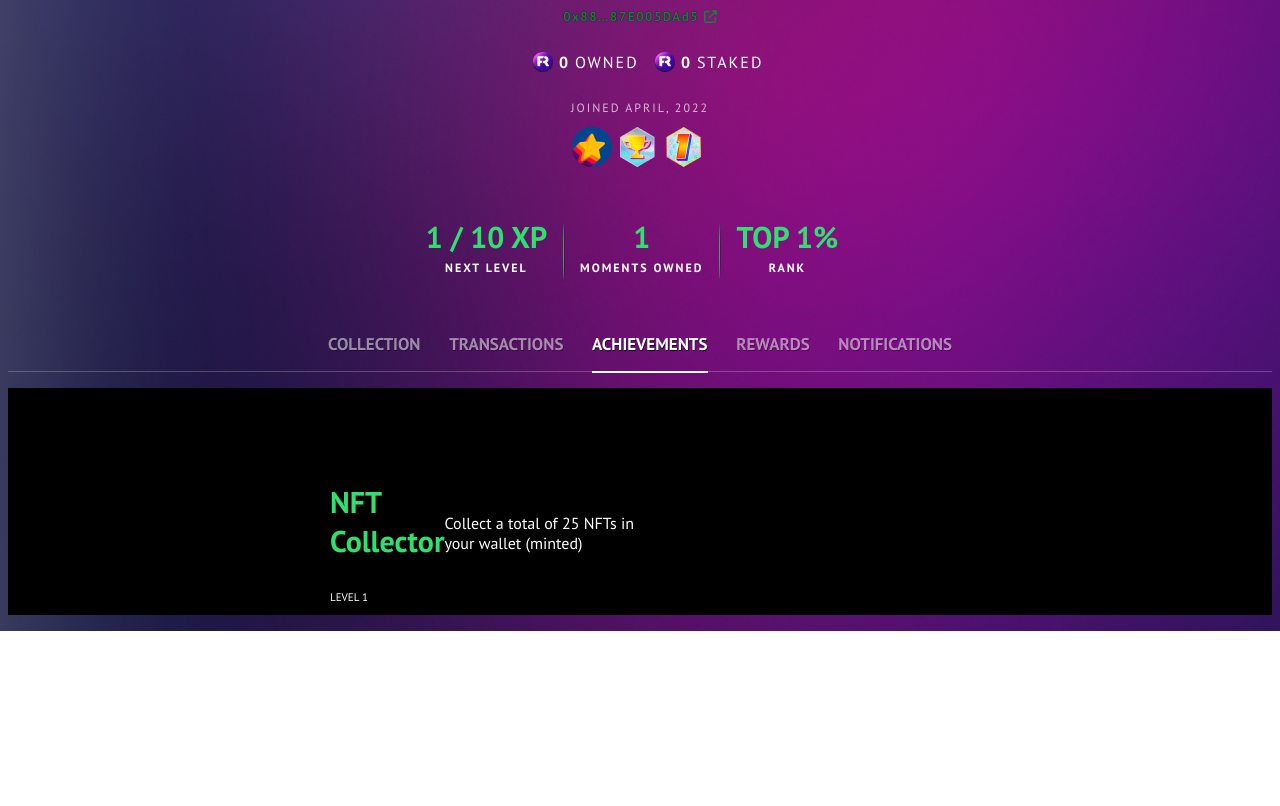
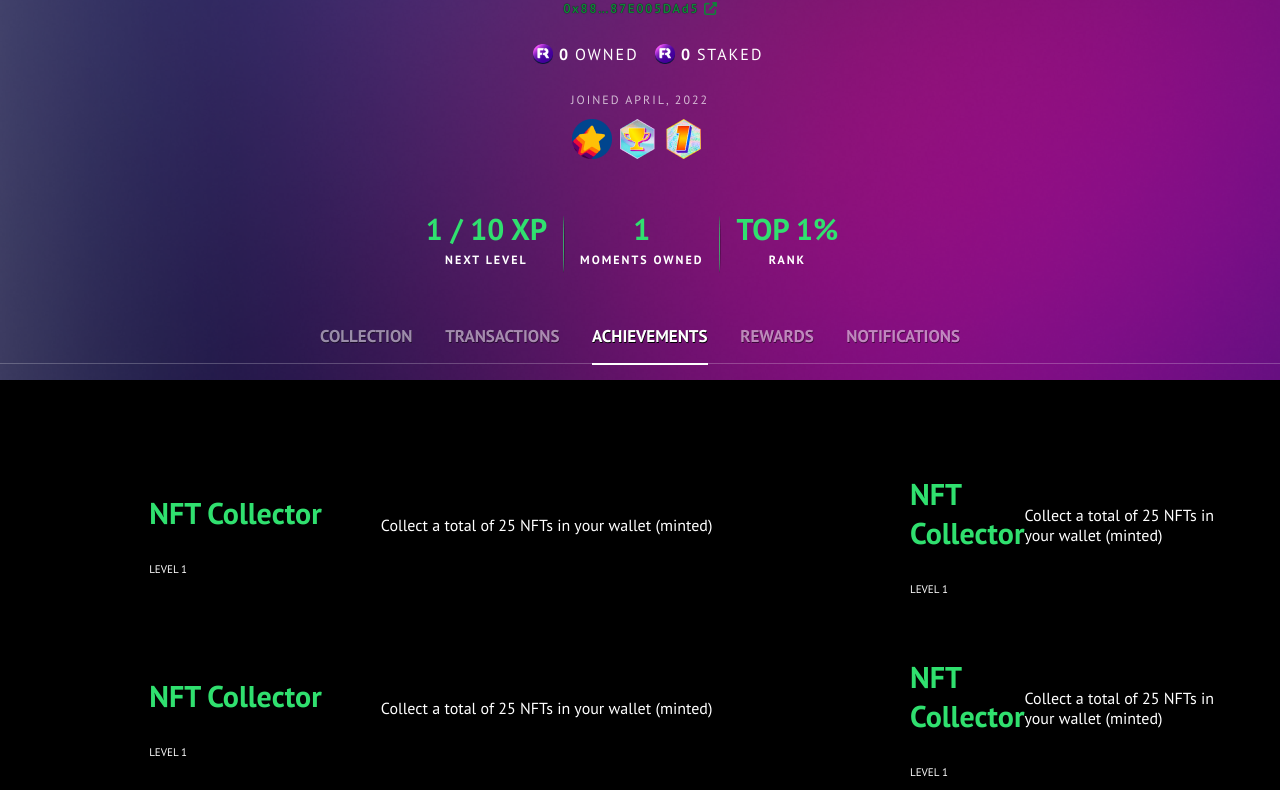
Before and after one commit to jreis13/userprofile, a React (Create React App) app: page / in a window 1280 px wide. Shown: the part 637-1443 px from the top of the page. Before the commit the page ends 1268 px from the top, so only its background shows below. Built offline with nearby package versions, Linux system fonts and the light colour scheme.

Commit message:
small fixes

```diff
--- a/src/App.scss
+++ b/src/App.scss
@@ -1,8 +1,14 @@
 @import url("https://fonts.googleapis.com/css2?family=PT+Sans:wght@400;700&display=swap");
 
 body {
+  margin: 0;
+  padding: 0;
+}
+
+.App {
   font-family: "PT Sans", sans-serif;
   background: url(./assets/bg-app.png);
   background-repeat: no-repeat;
   background-size: cover;
+  width: 100%;
 }
--- a/src/components/Main/ProfileInformation.js
+++ b/src/components/Main/ProfileInformation.js
@@ -2,6 +2,48 @@ function ProfileInformation() {
   return (
     <div className="profile-info">
       <ul className="profile-info-grid">
+        <li className="profile-info-item">
+          <div className="item-top-info">
+            <p className="rank">NFT Collector</p>
+            <p className="level-text">Level 1</p>
+          </div>
+          <div className="description">
+            <p className="alt-text">
+              Collect a total of 25 NFTs in your wallet (minted)
+            </p>
+          </div>
+          <div className="progress-bar"></div>
+          <div className="reward"></div>
+        </li>
+
+        <li className="profile-info-item">
+          <div className="item-top-info">
+            <p className="rank">NFT Collector</p>
+            <p className="level-text">Level 1</p>
+          </div>
+          <div className="description">
+            <p className="alt-text">
+              Collect a total of 25 NFTs in your wallet (minted)
+            </p>
+          </div>
+          <div className="progress-bar"></div>
+          <div className="reward"></div>
+        </li>
+
+        <li className="profile-info-item">
+          <div className="item-top-info">
+            <p className="rank">NFT Collector</p>
+            <p className="level-text">Level 1</p>
+          </div>
+          <div className="description">
+            <p className="alt-text">
+              Collect a total of 25 NFTs in your wallet (minted)
+            </p>
+          </div>
+          <div className="progress-bar"></div>
+          <div className="reward"></div>
+        </li>
+
         <li className="profile-info-item">
           <div className="item-top-info">
             <p className="rank">NFT Collector</p>
--- a/src/components/Main/style/Main.scss
+++ b/src/components/Main/style/Main.scss
@@ -209,7 +209,7 @@
   .profile-info-grid {
     list-style: none;
     display: grid;
-    grid-template-columns: 20em 20em;
+    grid-template-columns: 50em 20em;
     grid-row: auto auto;
     grid-column-gap: 20px;
     grid-row-gap: 20px;
@@ -217,14 +217,9 @@
     padding-top: 4em;
 
     .profile-info-item {
+      align-items: center;
       display: flex;
-      align-items: center;
-      justify-content: center;
-
-      .item-top-info {
-        // display: flex;
-        // flex-direction: column;
-      }
+      justify-content: space-evenly;
 
       .rank {
         color: #30e06f;
```
